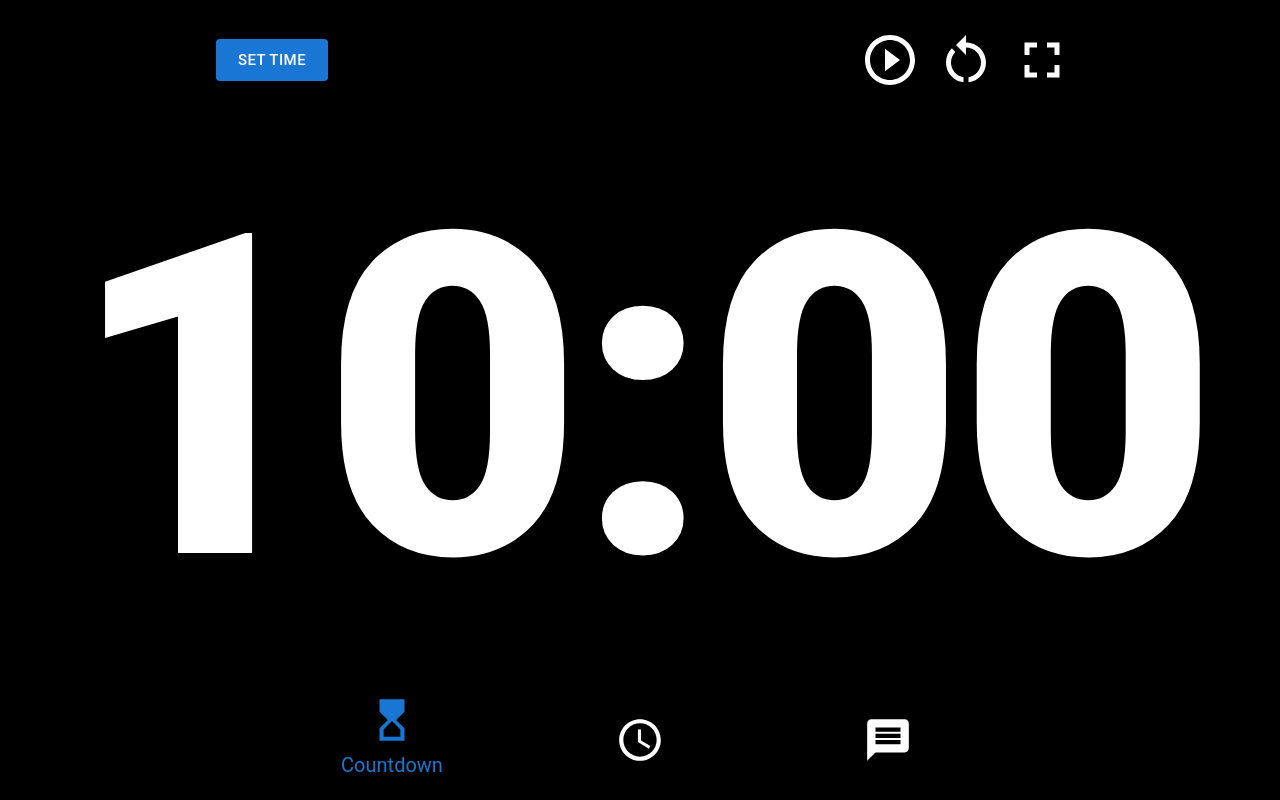
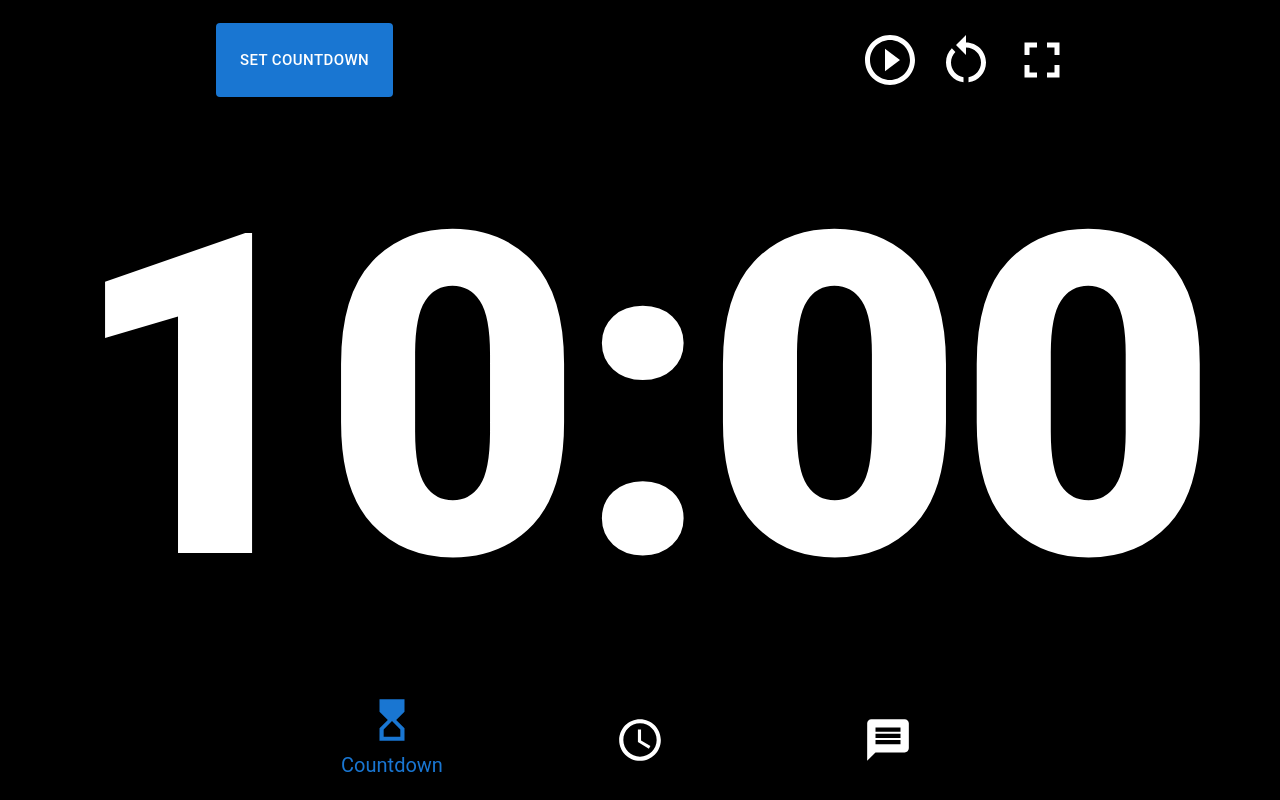
Before and after one commit to olamide-ibiloye/countdown-app, a React (Create React App) app: page / in a window 1280 px wide. Built offline with nearby package versions, Linux system fonts and the light colour scheme.

Commit message:
Close button added to edit mode

```diff
--- a/src/components/buttons/SetTime.tsx
+++ b/src/components/buttons/SetCountdown.tsx
@@ -1,7 +1,9 @@
-import { Button } from "@mui/material";
+import { Button, IconButton } from "@mui/material";
+import CloseIcon from "@mui/icons-material/Close";
 import * as React from "react";
 import { DataContext } from "../../providers/DataProvider";
 import { getMilliseconds } from "../../utils/getMilliseconds";
+import { iconButtonStyle } from "../constants/styles";
 
 const SetTime = () => {
     const {
@@ -35,15 +37,31 @@ const SetTime = () => {
         }
     };
 
+    const handleClose = () => {
+        setEditMode(!editMode);
+    };
+
     return (
+        <>
+            {editMode && (
+                <IconButton onClick={handleClose}>
+                    <CloseIcon sx={iconButtonStyle} />
+                </IconButton>
+            )}
+
             <Button
                 variant="contained"
                 size="large"
                 onClick={handleClick}
-            sx={{ display: feature === "countdown" ? "block" : "none", ml: 2 }}
+                sx={{
+                    display: feature === "countdown" ? "block" : "none",
+                    ml: 2,
+                    padding: 3,
+                }}
             >
-            {editMode ? "Submit" : "Set Time"}
+                {editMode ? "Confirm" : "Set Countdown"}
             </Button>
+        </>
     );
 };
 
--- a/src/components/buttons/index.ts
+++ b/src/components/buttons/index.ts
@@ -1,4 +1,4 @@
-export { default as SetTime } from "./SetTime";
+export { default as SetCountdown } from "./SetCountdown";
 export { default as FullScreen } from "./FullScreen";
 export { default as PlayAndPause } from "./PlayAndPause";
 export { default as ButtonGroup } from "./ButtonGroup";
--- a/src/components/controls/Controls.tsx
+++ b/src/components/controls/Controls.tsx
@@ -1,6 +1,6 @@
 import { Box } from "@mui/material";
 import React from "react";
-import { SetTime, ButtonGroup } from "../buttons";
+import { SetCountdown, ButtonGroup } from "../buttons";
 
 const Controls = () => {
     return (
@@ -15,7 +15,7 @@ const Controls = () => {
             }}
         >
             <Box sx={{ display: "flex", flex: 1 }}>
-                <SetTime />
+                <SetCountdown />
             </Box>
             <Box sx={{ display: "flex" }}>
                 <ButtonGroup />
--- a/src/components/index.ts
+++ b/src/components/index.ts
@@ -1,7 +1,7 @@
 export { default as Time } from "./time/Time";
 export { default as Message } from "./message/Message";
 export { default as Display } from "./display/Display";
-export { SetTime, FullScreen } from "./buttons";
+export { SetCountdown, FullScreen } from "./buttons";
 export { default as Navigation } from "./navigation/Navigation";
 export { default as Controls } from "./controls/Controls";
 export { default as EditCountDown } from "./countdown/CountDown";
--- a/src/components/navigation/Navigation.tsx
+++ b/src/components/navigation/Navigation.tsx
@@ -42,18 +42,21 @@ const Navigation = () => {
                 value="countdown"
                 icon={<HourglassTopIcon sx={iconStyle} />}
                 sx={actionStyle}
+                disableRipple
             />
             <BottomNavigationAction
                 label="Time"
                 value="time"
                 icon={<ScheduleIcon sx={iconStyle} />}
                 sx={actionStyle}
+                disableRipple
             />
             <BottomNavigationAction
                 label="Message"
                 value="message"
                 icon={<MessageIcon sx={iconStyle} />}
                 sx={actionStyle}
+                disableRipple
             />
         </BottomNavigation>
     );
```
Lines whose indentation alone changed are shown as unchanged.
